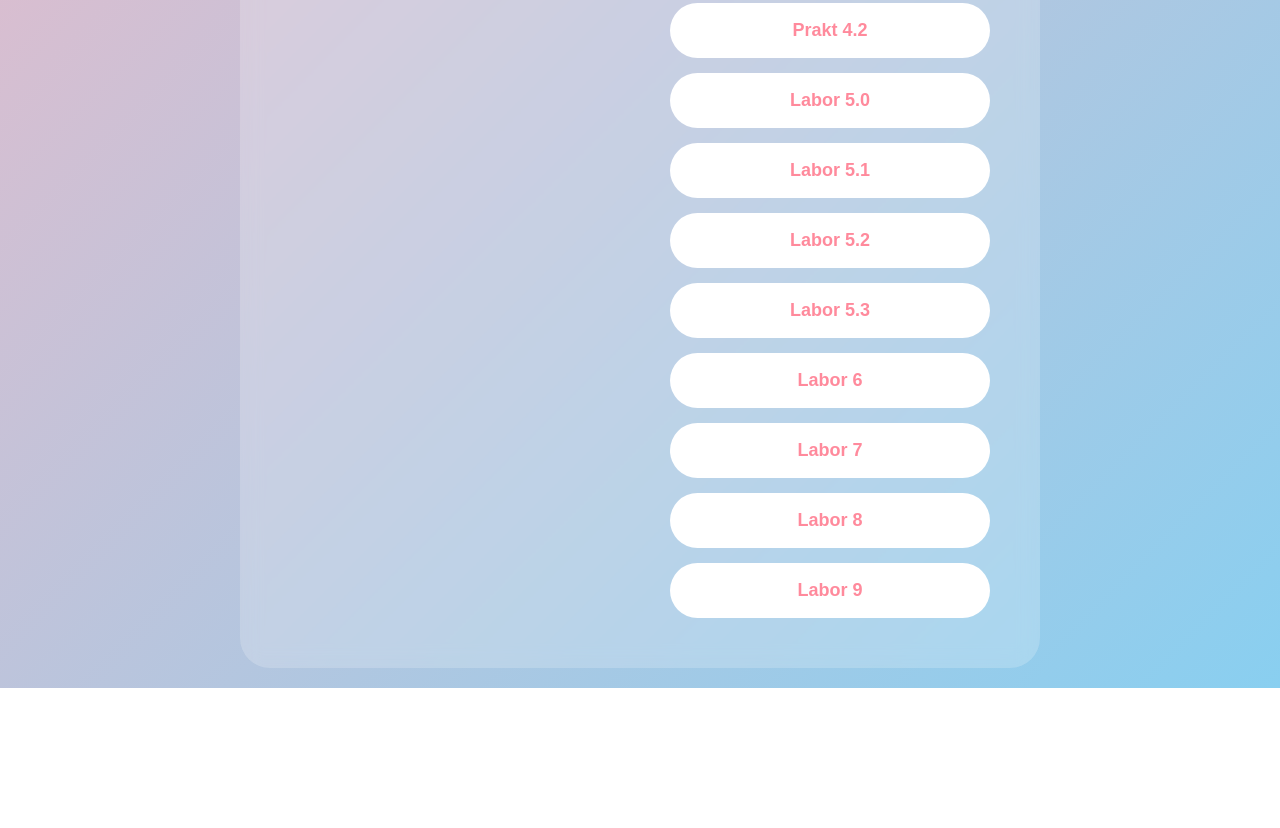
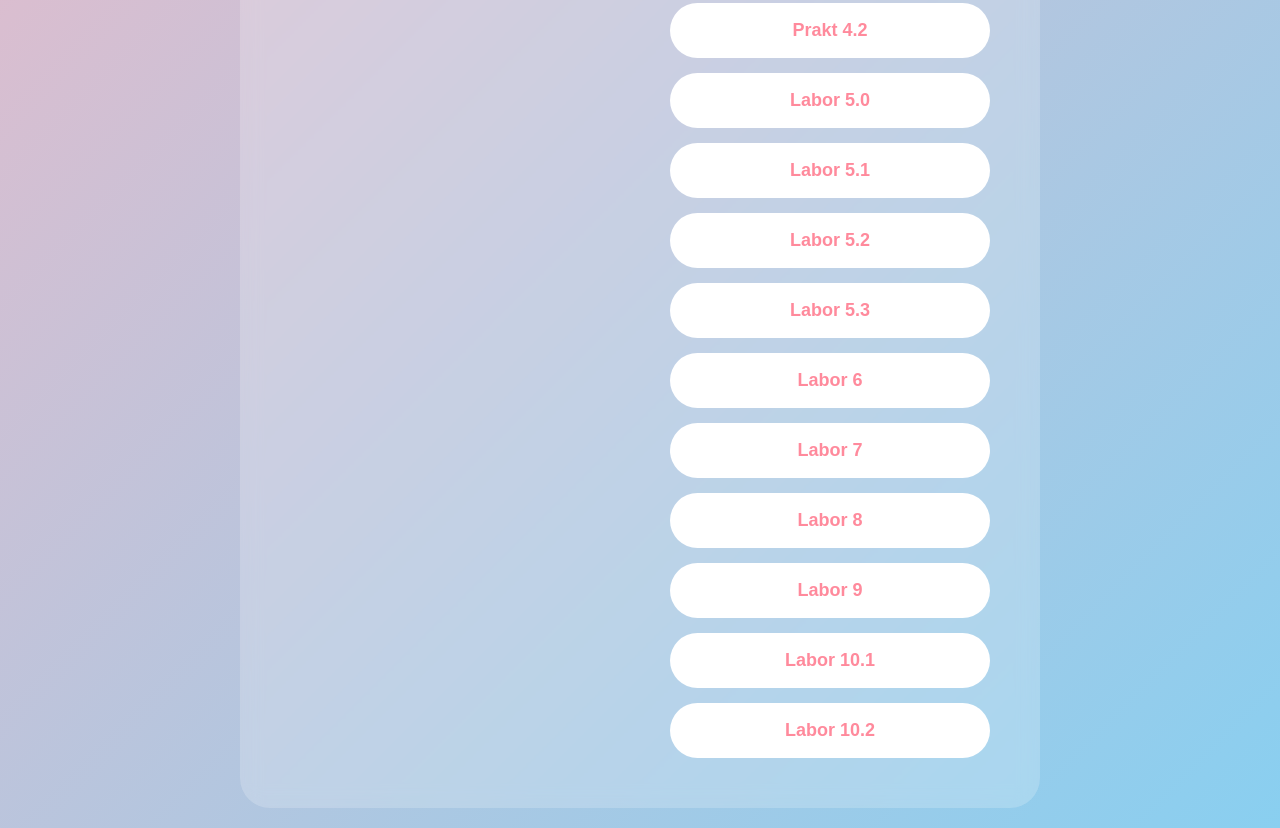
Before and after one commit to Tetianna02/tetianalesiuk.github.io, a plain HTML site: page index.html in a window 1280 px wide. Shown: the part 952-1780 px from the top of the page. Before the commit the page ends 1640 px from the top, so only its background shows below. Drawn offline with Linux system fonts and the light colour scheme.

Commit message:
Update index.html

```diff
--- a/index.html
+++ b/index.html
@@ -37,6 +37,8 @@
                 <a href="lab-7/task/index.html" class="btn">Labor 7</a>
                 <a href="lab-8/index.html" class="btn">Labor 8</a>
                 <a href="lab-9/task/index.html" class="btn">Labor 9</a>
+                <a href="lab-10/task1/index.html" class="btn">Labor 10.1</a>
+                <a href="lab-10/task2/index.html" class="btn">Labor 10.2</a>
 
             </div>
         </div>
```
